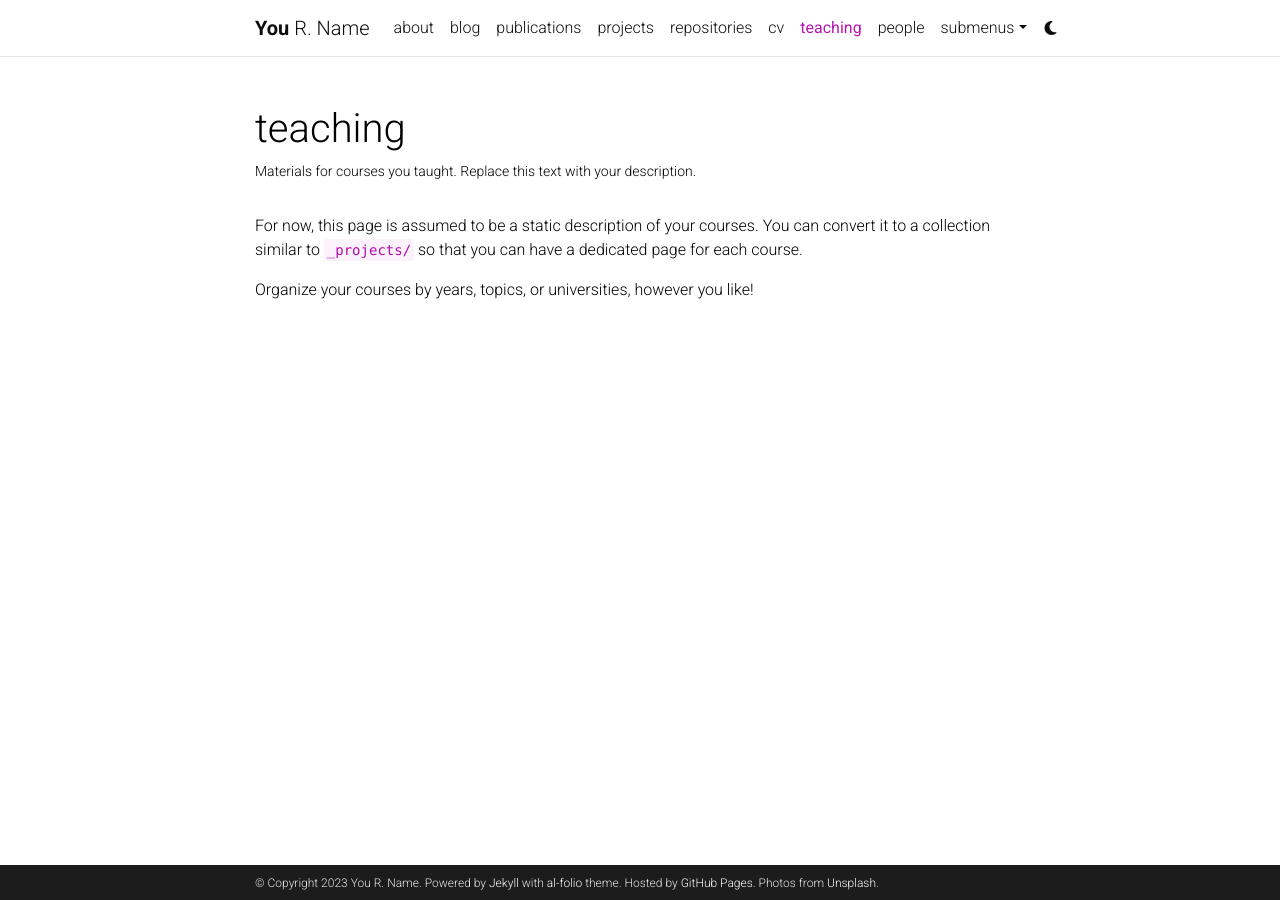
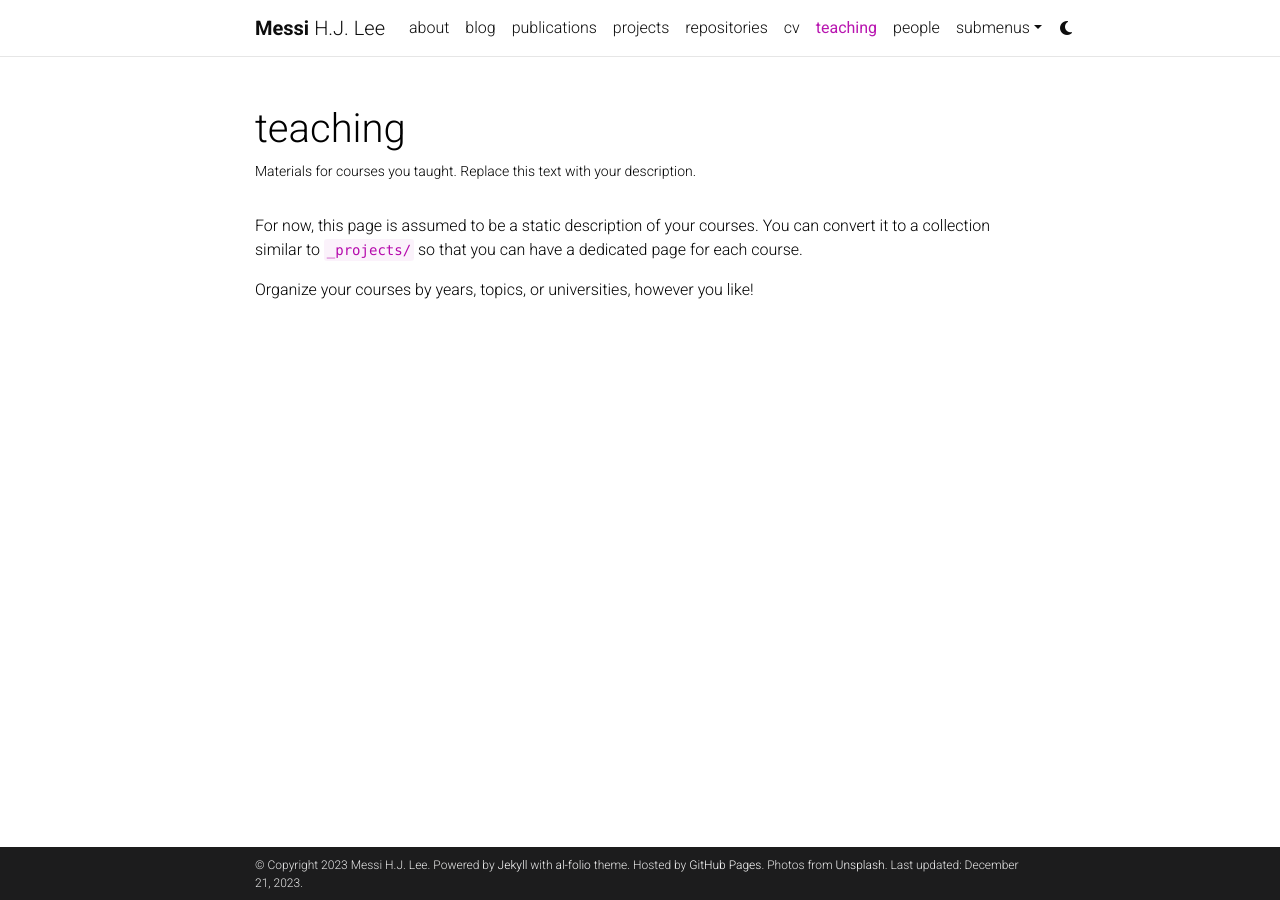
Before and after one commit to lee-messi/lee-messi.github.io, a Jekyll site: the page built from _pages/teaching.md, in a window 1280 px wide. Built offline with Jekyll 4.4.1, drawn with Linux system fonts in a browser that asks for light colours; comment, search, counter and statistics services are not loaded; a style sheet for code colours, icons or effects is not loaded.

Commit message:
Update _config.yml
Minimal edits to check setup

```diff
--- a/_config.yml
+++ b/_config.yml
@@ -3,10 +3,10 @@
 # -----------------------------------------------------------------------------
 
 title: blank # the website title (if blank, full name will be used instead)
-first_name: You
-middle_name: R.
-last_name: Name
-email: you@example.com
+first_name: Messi
+middle_name: H.J.
+last_name: Lee
+email: hojunlee@wustl.edu
 description: > # the ">" symbol means to ignore newlines until "footer_text:"
   A simple, whitespace theme for academics. Based on [*folio](https://github.com/bogoli/-folio) design.
 footer_text: >
@@ -20,7 +20,7 @@
 
 url: https://lee-messi.github.io # the base hostname & protocol for your site
 baseurl: # the subpath of your site, e.g. /blog/
-last_updated: false # set to true if you want to display last updated in the footer
+last_updated: true # set to true if you want to display last updated in the footer
 impressum_path:  # set to path to include impressum link in the footer, use the same path as permalink in a page, helps to conform with EU GDPR
 
 # -----------------------------------------------------------------------------
```
